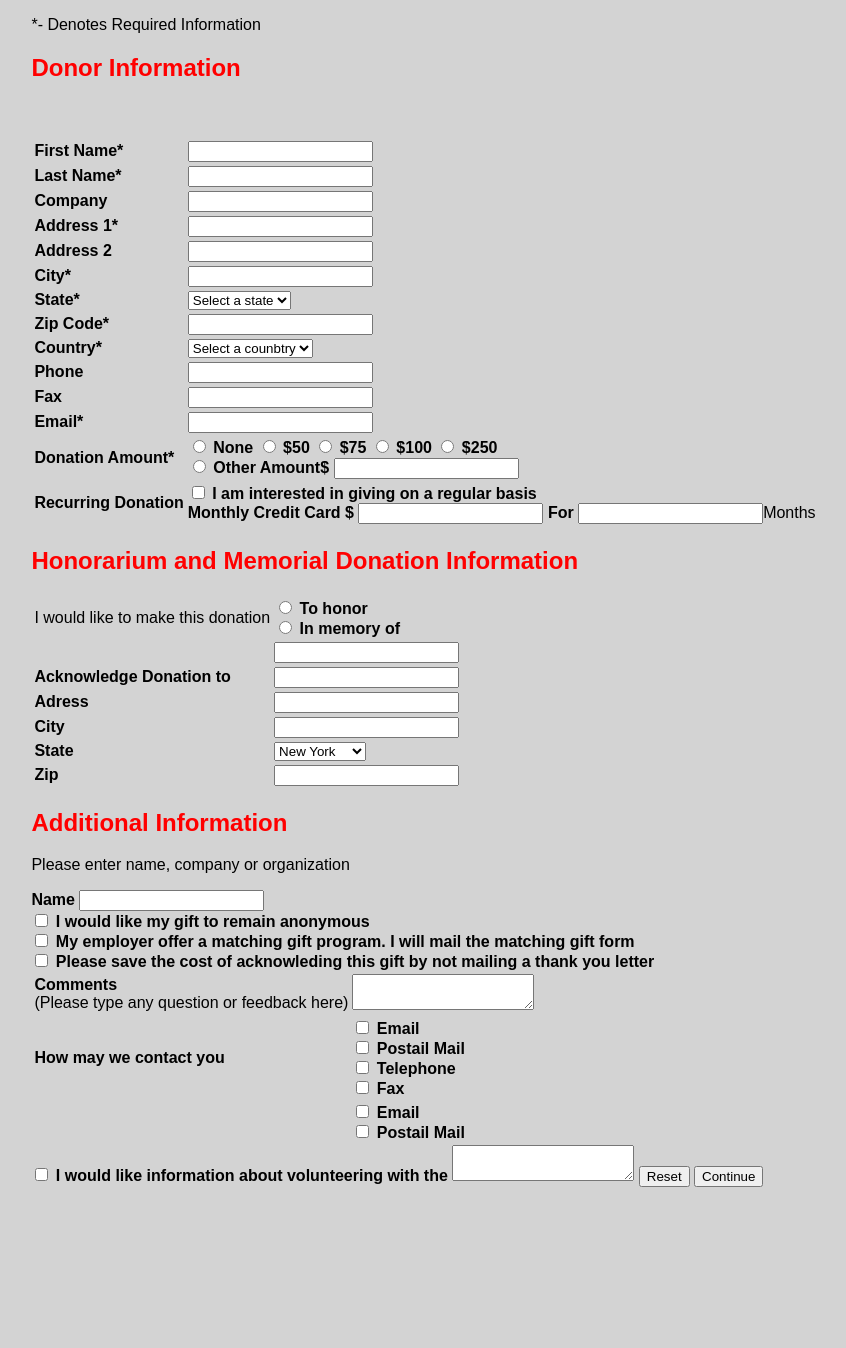
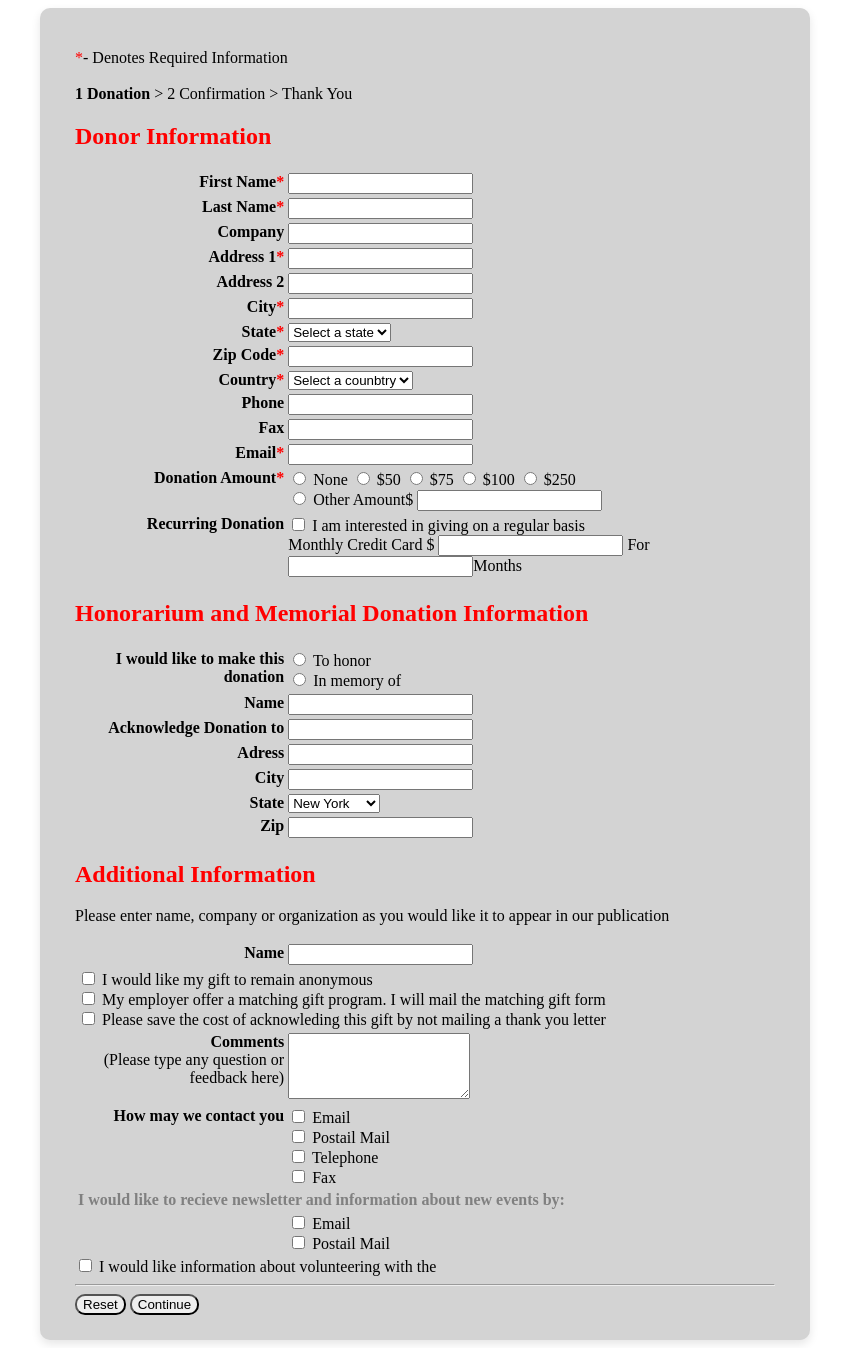
Before and after one commit to arafathelal/web-tech-section-w, a PHP site: page /LabTask3.html in a window 1280 px wide. Shown: the whole page, without its empty margins (215-1061 px from the left). Before the commit the page ends 1187 px from the top, so only its background shows below. Run offline with PHP 8.4, Linux system fonts and the light colour scheme.

Commit message:
Lab Task 3 v3

```diff
--- a/LabTask3.css
+++ b/LabTask3.css
@@ -1,10 +1,7 @@
 body{
-    font-family: Arial, Helvetica, sans-serif;
-    background-color: lightgray;
     display: flex;
     justify-content: center;
     align-items: center;
-    margin:0;
 }
 h2{
     color: red;
@@ -12,10 +9,34 @@ h2{
 label{
     font-weight: bold;
 }
-/* form {
-  background-color: white;
+
+td:first-child{
+    text-align: right;
+    width: 30%;
+    vertical-align: top;
+}
+form {
+  background-color: lightgrey;
   padding: 25px 35px;
   border-radius: 10px;
   box-shadow: 0 4px 10px rgba(0, 0, 0, 0.1);
-  width: 500px;
+  width: 700px;
+}
+
+input ~ label {
+    font-weight: normal;
+}
+button{
+    border-radius: 10px;
+}
+.highlight{
+    color: red;
+}
+.boldp{
+    font-weight: bold;
+}
+/* @media (max-width: 400px) {
+  form {
+    width: 90%;
+  }
 } */
--- a/LabTask3.html
+++ b/LabTask3.html
@@ -8,31 +8,32 @@
 </head>
 <body>
       <form action="">
-        <p>*- Denotes Required Information</p>
+        <p><span class="highlight">*</span>- Denotes Required Information <br><br><span class="boldp">1 Donation</span> > 2 Confirmation > Thank You</p>
+
         <h2>Donor Information</h2>
         <table>
-            <tr><td><label for="fname">First Name*</label></td>
-            <td><input type="text" id="fname" required></td></tr><br>
-            <tr><td><label for="lname">Last Name*</label></td>
-            <td><input type="text" id="lname" name="lname" required></td></tr><br>
+            <tr><td><label for="fname">First Name<span class="highlight">*</span></label></td>
+            <td><input type="text" id="fname" required></td></tr>
+            <tr><td><label for="lname">Last Name<span class="highlight">*</span></label></td>
+            <td><input type="text" id="lname" name="lname" required></td></tr>
             <tr><td><label for="company">Company</label></td>
             <td><input type="text" id="company" name="company"></td></tr>
-            <tr><td><label for="address1">Address 1*</label></td>
+            <tr><td><label for="address1">Address 1<span class="highlight">*</span></label></td>
             <td><input type="text" id="address1" name="address1" required></td></tr>
             <tr><td><label for="address2">Address 2</label></td>
             <td><input type="text" id="address2" name="address2"></td></tr>
-            <tr><td><label for="city">City*</label></td>
+            <tr><td><label for="city">City<span class="highlight">*</span></label></td>
             <td><input type="text" name="city" id="city" required></td></tr>
-            <tr><td><label for="state">State*</label></td>
+            <tr><td><label for="state">State<span class="highlight">*</span></label></td>
             <td><select name="states" id="states" required>
                 <option value="">Select a state</option>
                 <option value="New York">New York</option>
                 <option value="Washington">Washington</option>
                 <option value="Texas">Texas</option>
             </select></td></tr>
-            <tr><td><label for="zip">Zip Code*</label></td>
+            <tr><td><label for="zip">Zip Code<span class="highlight">*</span></label></td>
             <td><input type="text" name="zip" id="zip" required></td></tr>
-            <tr><td><label for="country">Country*</label></td>
+            <tr><td><label for="country">Country<span class="highlight">*</span></label></td>
             <td><select name="country" id="country" required>
                 <option value="">Select a counbtry</option>
                 <option value="USA">United States</option>
@@ -43,9 +44,9 @@
             <td><input type="number" name="phone" id="phone"></td></tr>
             <tr><td><label for="fax">Fax</label></td>
             <td><input type="text" name="fax" id="fax"></td></tr>
-            <tr><td><label for="email">Email*</label></td>
+            <tr><td><label for="email">Email<span class="highlight">*</span></label></td>
             <td><input type="email" name="email" id="email" required></td></tr>
-            <tr><td><label for="donation">Donation Amount*</td></label>
+            <tr><td><label for="donation">Donation Amount<span class="highlight">*</span></td></label>
             <td><input type="radio" name="donation" id="none" value="None" required>
                 <label for="none">None</label>
             <input type="radio" name="donation" id="50usd" value="$50" required>
@@ -65,12 +66,12 @@
             <label for="monthlyamount">Monthly Credit Card $</label>
             <input type="number" name="monthlyamount" id="monthlyamount">
             <label for="months">For</label>
-            <input type="number" name="months" id="months">Months </td></tr>
+            <input type="number" name="months" id="months" >Months </td></tr>
         </table>
         <h2>Honorarium and Memorial Donation Information</h2>
         <table>
             <tr>
-                <td>I would like to make this donation</td>
+                <td><label for="tohnor">I would like to make this donation</label></td>
                 <td>
                     <input type="radio" name="honor" id="tohnor" value="To Honor">
                     <label for="tohnor">To honor</label><br>
@@ -80,7 +81,7 @@
             </tr>
             <tr>
                 <td>
-                    <label for="hname"></label>
+                    <label for="hname">Name</label>
                 </td>
                 <td><input type="text" name="hname" id="hname"></td>
             </tr>
@@ -112,21 +113,23 @@
         </table>
 
         <h2>Additional Information</h2>
-        <p>Please enter name, company or organization</p>
-        <label for="aname">Name</label>
-        <input type="text" name="aname" id="aname"><br>
-        <input type="checkbox" name="anonymous" id="anonymous" value="anonymous">
-        <label for="anonymous">I would like my gift to remain anonymous</label><br>
-        <input type="checkbox" name="employerof" id="employerof" value="employerof">
-        <label for="employerof">My employer offer a matching gift program. I will mail the matching gift form</label><br>
-        <input type="checkbox" name="savecost" id="savecost" value="Save the Cost">
-        <label for="savecost">Please save the cost of acknowleding this gift by not mailing a thank you letter</label><br>
-        <table>
+
+            <p>Please enter name, company or organization as you would like it to appear in our publication</p>
+            <table>
+            <tr><td><label for="aname">Name</label></td>
+            <td><input type="text" name="aname" id="aname"></td></tr>
+            <tr><td colspan="2" style="text-align: left;"><input type="checkbox" name="anonymous" id="anonymous" value="anonymous">
+            <label for="anonymous">I would like my gift to remain anonymous</label><br>
+            <input type="checkbox" name="employerof" id="employerof" value="employerof">
+            <label for="employerof">My employer offer a matching gift program. I will mail the matching gift form</label><br>
+            <input type="checkbox" name="savecost" id="savecost" value="Save the Cost">
+            <label for="savecost">Please save the cost of acknowleding this gift by not mailing a thank you letter</label></td></tr>
+
             <tr>
                 <td><label for="comments">Comments</label><br>(Please type any question or feedback here)
 
                 </td>
-                <td><textarea name="comments" id="comments"></textarea></td>
+                <td><textarea name="comments" id="comments" rows="4"></textarea></td>
             </tr>
             <tr>
                 <td><label for="contact">How may we contact you</label></td>
@@ -141,7 +144,7 @@
                     <label for="faxc">Fax</label><br>
                 </td>
             </tr>
-            <!-- <label for="promotion">I would like to recieve</label> -->
+            <tr><td colspan="2" style="text-align: left; font-weight: normal; color: gray;" ><label for="">I would like to recieve newsletter and information about new events by:</label></td></tr>
             <tr><td></td>
                 <td>
                     <input type="checkbox" name="cemail" id="cemail" value="cemail">
@@ -155,17 +158,10 @@
 
         <input type="checkbox" name="volunteer" id="volunteer" value="volunteer">
         <label for="volunteer">I would like information about volunteering with the</label>
-        <textarea name="volunteera" id="volunteera"></textarea>
+        <hr>
 
         <button type="reset">Reset</button>
         <button type="submit">Continue</button>
-
-
-
-
-
-
-
     </form>
 
 
```
